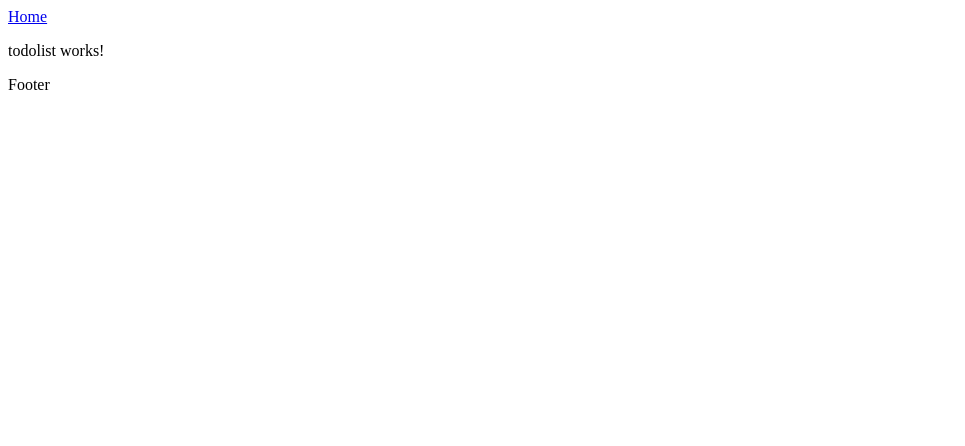
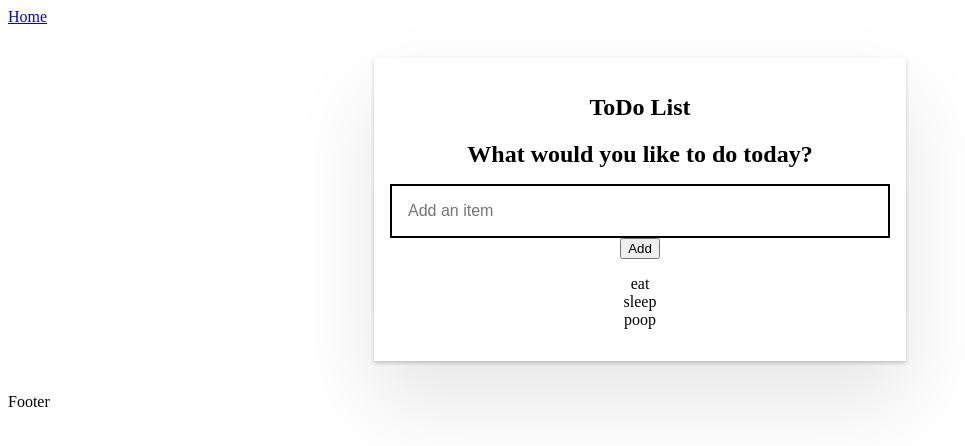
Before and after one commit to mattcr-ed/projects, an Angular app: page /misc/todolist in a window 1280 px wide. Shown: the top 446 px of the page, without its empty margins (0-965 px from the left). Built offline with nearby package versions, Linux system fonts and the light colour scheme.

Commit message:
Todo basics

```diff
--- /dev/null
+++ b/src/app/pages/misc/todolist/item.interface.ts
@@ -0,0 +1,4 @@
+export interface Item {
+    description: String;
+    done: boolean;
+}
--- /dev/null
+++ b/src/app/pages/misc/todolist/item/item.component.html
@@ -0,0 +1 @@
+<p>item works!</p>
--- a/src/app/pages/misc/todolist/todolist.css
+++ b/src/app/pages/misc/todolist/todolist.css
@@ -0,0 +1,52 @@
+.main {
+  max-width: 500px;
+  width: 85%;
+  margin: 2rem auto;
+  padding: 1rem;
+  text-align: center;
+  box-shadow:
+    0 2px 4px 0 rgb(0 0 0 / 20%),
+    0 2.5rem 5rem 0 rgb(0 0 0 / 10%);
+}
+
+@media screen and (width >= 600px) {
+  .main {
+    width: 70%;
+  }
+}
+
+label {
+  font-size: 1.5rem;
+  font-weight: bold;
+  display: block;
+  padding-bottom: 1rem;
+}
+
+.lg-text-input {
+  width: 100%;
+  padding: 1rem;
+  border: 2px solid black;
+  display: block;
+  box-sizing: border-box;
+  font-size: 1rem;
+}
+
+.btn-wrapper {
+  margin-bottom: 2rem;
+}
+
+.btn-menu {
+  flex-basis: 32%;
+}
+
+.active {
+  color: green;
+}
+
+ul {
+  padding-inline-start: 0;
+}
+
+ul li {
+  list-style: none;
+}
--- a/src/app/pages/misc/todolist/todolist.html
+++ b/src/app/pages/misc/todolist/todolist.html
@@ -1 +1,17 @@
-<p>todolist works!</p>
+<div class="main">
+    <h2>ToDo List</h2>
+    <label for="addItemInput">What would you like to do today?</label>
+    <input #newItem
+        placeholder="Add an item"
+        (keyup.enter)="addItem(newItem.value); newItem.value = ''"
+        class="lg-text-input"
+        id="addItemInput" />
+    <button class="btn-primary" (click)="addItem(newItem.value); newItem.value = ''">Add</button>
+    <ul>
+        @for (item of items; track item.description) {
+            <li class="{{ item.done.toString() }}">
+                {{ item.description }}
+            </li>
+        }
+    </ul>
+</div>
--- a/src/app/pages/misc/todolist/todolist.ts
+++ b/src/app/pages/misc/todolist/todolist.ts
@@ -7,5 +7,29 @@ import { Component } from '@angular/core';
   styleUrl: './todolist.css'
 })
 export class Todolist {
+  filter: "all" | "active" | "done" = "all";
 
+  allItems = [
+    { description: "eat", done: true },
+    { description: "sleep", done: false },
+    { description: "poop", done: false },
+  ];
+
+  get items() {
+    if (this.filter === "all") {
+      return this.allItems;
+    }
+    return this.allItems.filter((item) =>
+      this.filter === "done" ? item.done : !item.done,
+    );
+  }
+
+  addItem(description: string) {
+    if (!description) return;
+
+    this.allItems.unshift({
+      description,
+      done: false,
+    });
+  }
 }
```
Also changed, not shown: src/app/pages/misc/todolist/item/item.component.ts (added, +11 -0 lines), src/app/pages/misc/todolist/item/item.component.css (added), 1 other file (tests, documents, lock files or other folders).
